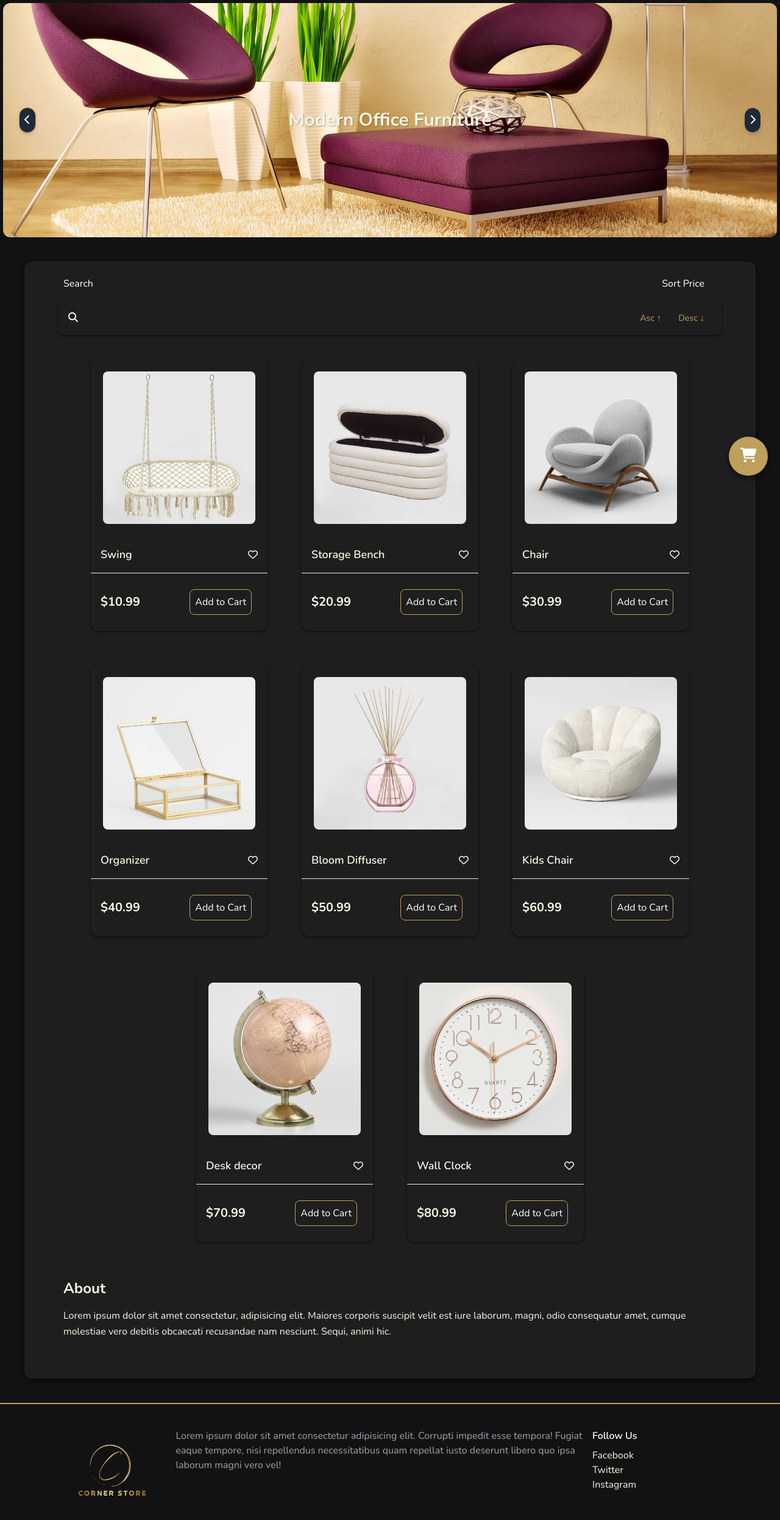
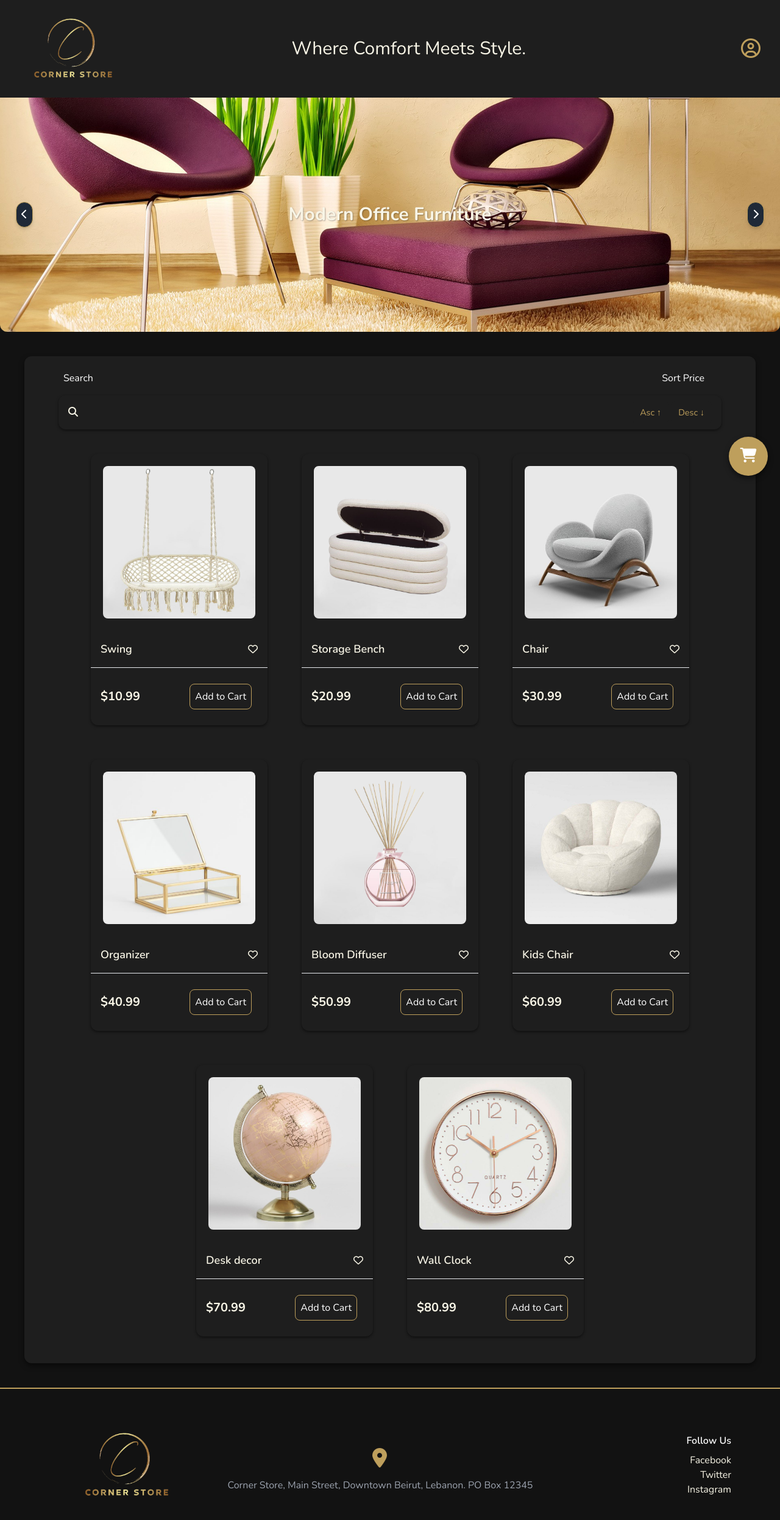
Before and after one commit to shireenzd/project4, a website: page index.html in a window 1280 px wide. Shown: the whole page at 61% size. Drawn offline with nearby package versions, Linux system fonts and the light colour scheme.

Commit message:
add header and footer.

```diff
--- a/style.css
+++ b/index.css
@@ -11,10 +11,17 @@ hr {
 }
 
 .body-no-scroll {
-    overflow: hidden; /* Disables scrolling */
-    height: 100vh;    /* Ensures no scrollable height */
+    overflow: hidden;
+    height: 100vh;
 }
 
+header nav {
+    background-color: #1e1e1e;
+}
+
+.header-text {
+    width: 40%;
+}
 
 .images {
     width: 250px;
@@ -44,12 +51,24 @@ input:focus-visible {
     box-shadow: 0 4px 8px rgba(0, 0, 0, 0.5);
     border-radius: 12px;
     overflow: hidden;
+
+    .card, nav {
+        background-color: #1e1e1e;
+        border-radius: 12px;
+        box-shadow: 0 2px 4px rgba(0, 0, 0, 0.5);
+    }
 }
 
-.card, nav {
-    background-color: #1e1e1e;
-    border-radius: 12px;
-    box-shadow: 0 2px 4px rgba(0, 0, 0, 0.5);
+.card {
+    cursor: pointer;
+}
+
+.product-price {
+    color: #be9f5c;
+}
+
+.product-features li::marker {
+    color: #be9f5c;
 }
 
 button {
@@ -75,13 +94,15 @@ button:hover {
 }
 
 #price-limit {
-    -moz-appearance: textfield; /* Firefox */
+    -moz-appearance: textfield;
+    /* Firefox */
 }
 
 /* Hide the arrows in Chrome, Safari, and Edge */
 #price-limit::-webkit-inner-spin-button,
 #price-limit::-webkit-outer-spin-button {
-    -webkit-appearance: none; /* Chrome, Safari, Edge */
+    -webkit-appearance: none;
+    /* Chrome, Safari, Edge */
 }
 
 #icon {
@@ -90,14 +111,15 @@ button:hover {
     transition: color 0.2s ease-in-out;
 }
 
-#icon:hover, #icon.clicked {
+#icon:hover,
+#icon.clicked {
     color: #be9f5c;
 }
 
 #cover-image {
     animation: fadeIn 1.5s ease-in-out;
-    margin: 5px;
-    border-radius: 12px;
+    border-bottom-left-radius: 12px;
+    border-bottom-right-radius: 12px;
     overflow: hidden;
 }
 
@@ -113,7 +135,8 @@ button:hover {
     transform: scale(1.1);
 }
 
-.sort-asc, .sort-desc {
+.sort-asc,
+.sort-desc {
     padding: 8px 12px;
     border-radius: 6px;
     background-color: #1e1e1e;
@@ -123,7 +146,8 @@ button:hover {
     transition: background-color 0.2s ease-in-out, color 0.2s ease-in-out;
 }
 
-.sort-asc:hover, .sort-desc:hover {
+.sort-asc:hover,
+.sort-desc:hover {
     background-color: #be9f5c;
     color: #121212;
 }
--- a/index.html
+++ b/index.html
@@ -11,19 +11,26 @@
     <link rel="preconnect" href="https://fonts.googleapis.com">
     <link rel="preconnect" href="https://fonts.gstatic.com" crossorigin>
     <link href="https://fonts.googleapis.com/css2?family=Nunito:ital,wght@0,200..1000;1,200..1000&display=swap" rel="stylesheet">
-    <link rel="stylesheet" href="style.css">
+    <link rel="stylesheet" href="index.css">
     <title>Corner Store</title>
 </head>
 
 <body>
-    <!-- Cart Icon -->
+    <!--Absolute Cart Icon -->
     <div class="cart-icon fixed bottom-5 right-5 z-50 w-16 h-16 flex justify-center items-center bg-pink-300 rounded-full shadow-lg transition-transform transform hover:scale-110">
         <a href="#" onclick="showCart()"><i class="fa-solid fa-cart-shopping text-white text-2xl"></i></a>
     </div>
 
-    <!-- Header with Cover Image -->
-    <header class="relative animate__animated animate__fadeIn flex justify-center items-center" id="cover-image">
-        <img src="images/cover.jpg" alt="Cover Image" class="w-full h-96 rounded-lg shadow-md object-cover">
+    <header>
+        <nav class="flex justify-between items-center pr-8">
+             <img src="images/Logo.png" alt="Logo" class="w-60">
+             <h1 class="header-text text-3xl">Where Comfort Meets Style.</h1>
+             <i class="fa-regular fa-circle-user fa-2xl" style="color: #be9f5c;"></i>
+        </nav>
+    </header>
+
+    <section class="relative animate__animated animate__fadeIn flex justify-center items-center" id="cover-image">
+        <img src="images/cover.jpg" alt="Cover Image" class="w-full h-96 shadow-md object-cover">
         <div class="absolute top-1/2 transform -translate-y-1/2 flex justify-between w-full px-4">
             <button id="button1" class="bg-gray-800 rounded-full p-2 shadow-md hover:bg-gray-700">
                 <i class="fas fa-chevron-left text-white"></i>
@@ -35,7 +42,7 @@
         <div class="text-wrapper absolute top-1/2 transform -translate-y-1/2 text-center w-5/6">
             <h1 class="text text-white text-3xl font-bold">Classic Red Sofa</h1>
         </div>
-    </header>
+    </section>
 
     <section class="products-list m-10 rounded-lg p-6">
         <div class="flex justify-between px-10 pb-4">
@@ -63,15 +70,6 @@
         <div class="cards-grid flex flex-wrap justify-evenly mt-5">
             <!-- Cards will be dynamically inserted here -->
         </div>
-        <div class="m-10">
-            <h4 class="text-2xl font-bold mb-4">About</h4>
-            <p class="leading-relaxed">
-                Lorem ipsum dolor sit amet consectetur, adipisicing elit. Maiores corporis suscipit velit est iure
-                laborum,
-                magni, odio consequatur amet, cumque molestiae vero debitis obcaecati recusandae nam nesciunt. Sequi,
-                animi hic.
-            </p>
-        </div>
     </section>
     <div class="cart absolute h-screen w-full hidden top-0 bg-gray-800 p-20 ">
         <div class="flex justify-between px-20">
@@ -88,15 +86,16 @@
     </div>
     <hr>
     <section class="mx-20">
-        <div class="flex justify-between my-10">
+        <div class="flex justify-between items-center my-10">
             <div>
                 <img src="images/Logo.png" alt="logo" class="w-64">
             </div>
-            <p class="w-3/4 text-gray-400">Lorem ipsum dolor sit amet consectetur adipisicing elit. Corrupti impedit esse tempora!
-                Fugiat eaque tempore, nisi repellendus necessitatibus quam repellat iusto deserunt libero quo
-                ipsa laborum magni vero vel!
+            <div class="w-2/4 text-gray-400 text-center">
+                <i class="fa-solid fa-location-dot fa-2xl p-8 animate__animated animate__wobble animate__slower animate__infinite" style="color: #be9f5c;"></i>
+                <p class="">Corner Store, Main Street, Downtown Beirut, Lebanon. PO Box 12345
+            </div>
             </p>
-            <div class="w-1/4">
+            <div class="w-1/4 text-right">
                 <h6 class="font-semibold text-white">Follow Us</h6>
                 <ul class="mt-2">
                     <li><a href="#" class="hover:underline">Facebook</a></li>
```
Also changed, not shown: product.html (added, +40 -0 lines).
